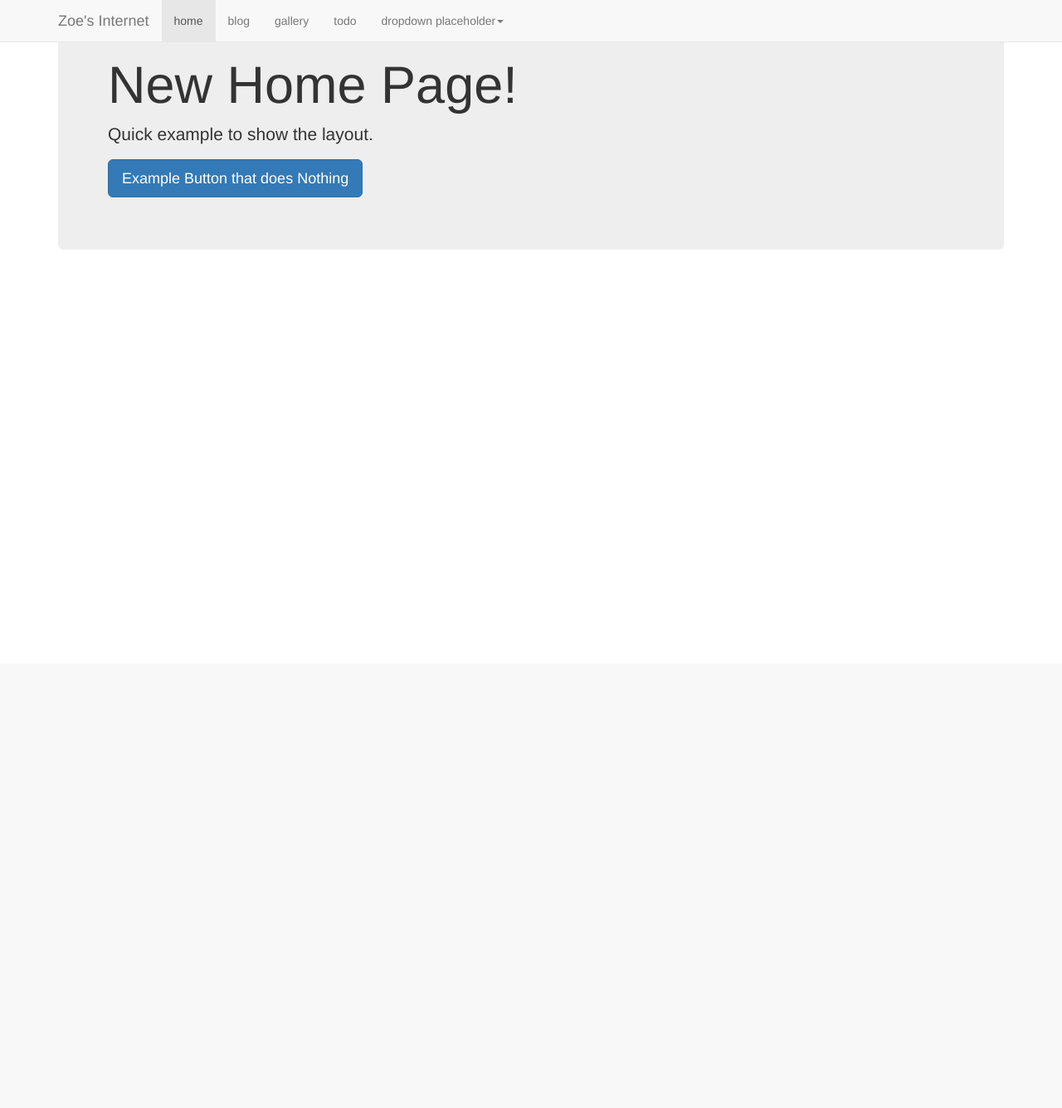
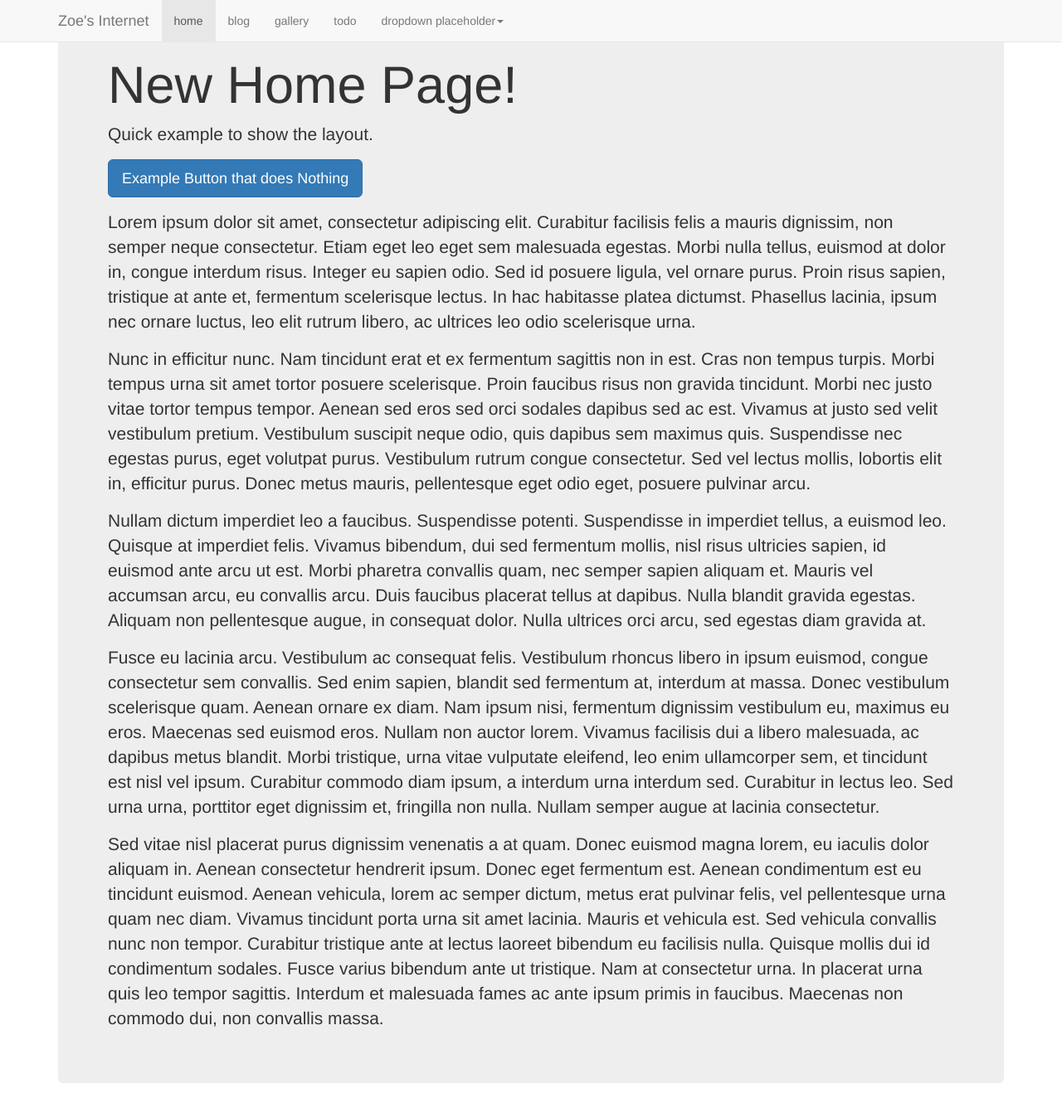
Before and after one commit to ehayne/rockman, a Django app: page / in a window 1280 px wide. Shown: the whole page at 83% size. Before the commit the page ends 238 px from the top, so only its background shows below. Run offline with Django 3.2, Linux system fonts and the light colour scheme; some libraries are stand-ins or nearby versions.

Commit message:
added lorem ipsum to show scrolling

```diff
--- a/rockman/base/templates/home.html
+++ b/rockman/base/templates/home.html
@@ -8,6 +8,21 @@
         <p>
             <a class="btn btn-lg btn-primary" href="#" rolw="button">Example Button that does Nothing</a>
         </p>
+        <p>
+            Lorem ipsum dolor sit amet, consectetur adipiscing elit. Curabitur facilisis felis a mauris dignissim, non semper neque consectetur. Etiam eget leo eget sem malesuada egestas. Morbi nulla tellus, euismod at dolor in, congue interdum risus. Integer eu sapien odio. Sed id posuere ligula, vel ornare purus. Proin risus sapien, tristique at ante et, fermentum scelerisque lectus. In hac habitasse platea dictumst. Phasellus lacinia, ipsum nec ornare luctus, leo elit rutrum libero, ac ultrices leo odio scelerisque urna.
+        </p>
+        <p>
+            Nunc in efficitur nunc. Nam tincidunt erat et ex fermentum sagittis non in est. Cras non tempus turpis. Morbi tempus urna sit amet tortor posuere scelerisque. Proin faucibus risus non gravida tincidunt. Morbi nec justo vitae tortor tempus tempor. Aenean sed eros sed orci sodales dapibus sed ac est. Vivamus at justo sed velit vestibulum pretium. Vestibulum suscipit neque odio, quis dapibus sem maximus quis. Suspendisse nec egestas purus, eget volutpat purus. Vestibulum rutrum congue consectetur. Sed vel lectus mollis, lobortis elit in, efficitur purus. Donec metus mauris, pellentesque eget odio eget, posuere pulvinar arcu.
+        </p>
+        <p>
+            Nullam dictum imperdiet leo a faucibus. Suspendisse potenti. Suspendisse in imperdiet tellus, a euismod leo. Quisque at imperdiet felis. Vivamus bibendum, dui sed fermentum mollis, nisl risus ultricies sapien, id euismod ante arcu ut est. Morbi pharetra convallis quam, nec semper sapien aliquam et. Mauris vel accumsan arcu, eu convallis arcu. Duis faucibus placerat tellus at dapibus. Nulla blandit gravida egestas. Aliquam non pellentesque augue, in consequat dolor. Nulla ultrices orci arcu, sed egestas diam gravida at.
+        </p>
+        <p>
+            Fusce eu lacinia arcu. Vestibulum ac consequat felis. Vestibulum rhoncus libero in ipsum euismod, congue consectetur sem convallis. Sed enim sapien, blandit sed fermentum at, interdum at massa. Donec vestibulum scelerisque quam. Aenean ornare ex diam. Nam ipsum nisi, fermentum dignissim vestibulum eu, maximus eu eros. Maecenas sed euismod eros. Nullam non auctor lorem. Vivamus facilisis dui a libero malesuada, ac dapibus metus blandit. Morbi tristique, urna vitae vulputate eleifend, leo enim ullamcorper sem, et tincidunt est nisl vel ipsum. Curabitur commodo diam ipsum, a interdum urna interdum sed. Curabitur in lectus leo. Sed urna urna, porttitor eget dignissim et, fringilla non nulla. Nullam semper augue at lacinia consectetur.
+        </p>
+        <p>
+            Sed vitae nisl placerat purus dignissim venenatis a at quam. Donec euismod magna lorem, eu iaculis dolor aliquam in. Aenean consectetur hendrerit ipsum. Donec eget fermentum est. Aenean condimentum est eu tincidunt euismod. Aenean vehicula, lorem ac semper dictum, metus erat pulvinar felis, vel pellentesque urna quam nec diam. Vivamus tincidunt porta urna sit amet lacinia. Mauris et vehicula est. Sed vehicula convallis nunc non tempor. Curabitur tristique ante at lectus laoreet bibendum eu facilisis nulla. Quisque mollis dui id condimentum sodales. Fusce varius bibendum ante ut tristique. Nam at consectetur urna. In placerat urna quis leo tempor sagittis. Interdum et malesuada fames ac ante ipsum primis in faucibus. Maecenas non commodo dui, non convallis massa.
+        </p>
     </div>
 </div>
 {% endblock %}
```
